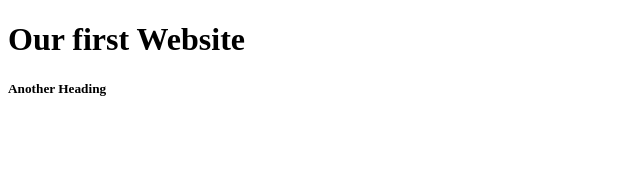
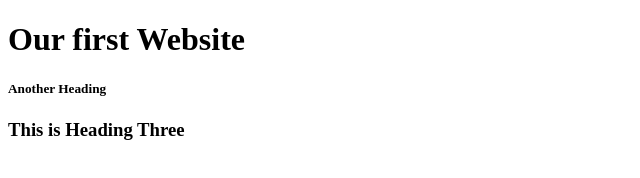
Before and after one commit to Akbar007/first-project, a plain HTML site: page index.html in a window 1280 px wide. Shown: the whole page, without its empty margins (0-640 px from the left). Drawn offline with Linux system fonts and the light colour scheme.

Commit message:
Update index.html
Added a Heading Three

```diff
--- a/index.html
+++ b/index.html
@@ -9,5 +9,6 @@
 <body>
     <h1>Our first Website</h1>
     <h5>Another Heading</h5>
+    <h3>This is Heading Three</h3>
 </body>
 </html>
```
